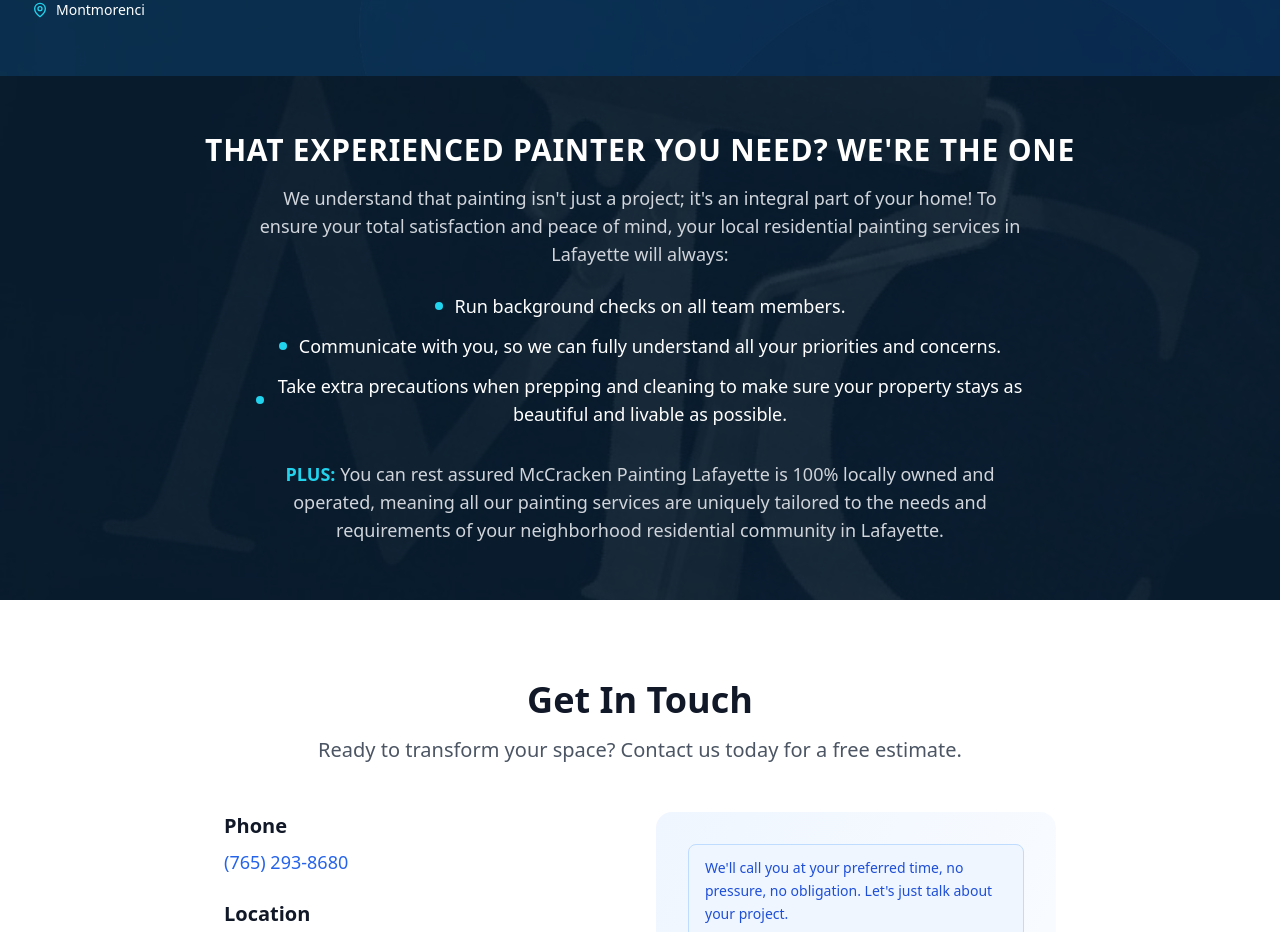
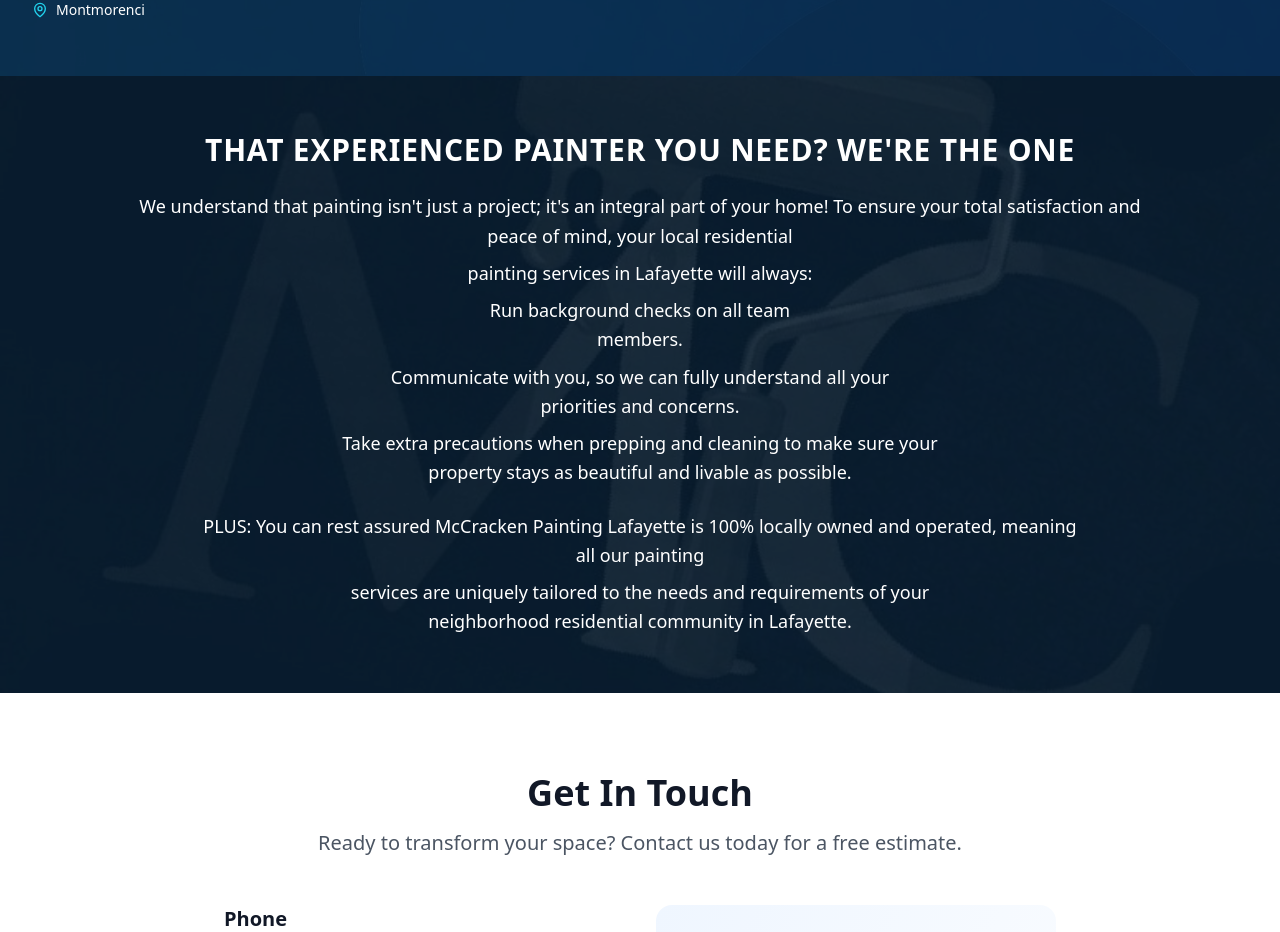
Before and after one commit to sampp37/NewMcCracken, a React (Vite) app: page / in a window 1280 px wide. Shown: the part 3934-4866 px from the top of the page. Built offline with nearby package versions, Linux system fonts and the light colour scheme; no server answers.

Commit message:
Adjust Section 6 text tapering

```diff
--- a/src/App.tsx
+++ b/src/App.tsx
@@ -422,29 +422,32 @@ function App() {
       >
         <div className="absolute inset-0 bg-[#0a1e2e]/75"></div>
         <div className="relative max-w-7xl mx-auto px-4 sm:px-6 lg:px-8 text-center">
-          <h2 className="text-2xl sm:text-3xl font-bold text-white uppercase tracking-wide mb-4">
+          <h2 className="text-2xl sm:text-3xl font-bold text-white uppercase tracking-wide mb-6">
             That Experienced Painter You Need? We're the One
           </h2>
-          <p className="text-gray-300 mb-6 max-w-3xl mx-auto text-lg">
-            We understand that painting isn't just a project; it's an integral part of your home! To ensure your total satisfaction and peace of mind, your local residential painting services in Lafayette will always:
-          </p>
-          <ul className="space-y-3 mb-8 max-w-3xl mx-auto">
-            <li className="flex items-center justify-center gap-3">
-              <span className="w-2 h-2 bg-cyan-400 rounded-full flex-shrink-0"></span>
-              <span className="text-white text-lg">Run background checks on all team members.</span>
-            </li>
-            <li className="flex items-center justify-center gap-3">
-              <span className="w-2 h-2 bg-cyan-400 rounded-full flex-shrink-0"></span>
-              <span className="text-white text-lg">Communicate with you, so we can fully understand all your priorities and concerns.</span>
-            </li>
-            <li className="flex items-center justify-center gap-3">
-              <span className="w-2 h-2 bg-cyan-400 rounded-full flex-shrink-0"></span>
-              <span className="text-white text-lg">Take extra precautions when prepping and cleaning to make sure your property stays as beautiful and livable as possible.</span>
-            </li>
-          </ul>
-          <p className="text-gray-300 max-w-3xl mx-auto text-lg">
-            <span className="text-cyan-400 font-bold">PLUS:</span> You can rest assured McCracken Painting Lafayette is 100% locally owned and operated, meaning all our painting services are uniquely tailored to the needs and requirements of your neighborhood residential community in Lafayette.
-          </p>
+          <div className="space-y-2 text-white text-lg leading-relaxed">
+            <p className="max-w-5xl mx-auto">
+              We understand that painting isn't just a project; it's an integral part of your home! To ensure your total satisfaction and peace of mind, your local residential
+            </p>
+            <p className="max-w-xl mx-auto">
+              painting services in Lafayette will always:
+            </p>
+            <p className="max-w-sm mx-auto">
+              Run background checks on all team members.
+            </p>
+            <p className="max-w-lg mx-auto">
+              Communicate with you, so we can fully understand all your priorities and concerns.
+            </p>
+            <p className="max-w-2xl mx-auto">
+              Take extra precautions when prepping and cleaning to make sure your property stays as beautiful and livable as possible.
+            </p>
+            <p className="max-w-4xl mx-auto pt-4">
+              PLUS: You can rest assured McCracken Painting Lafayette is 100% locally owned and operated, meaning all our painting
+            </p>
+            <p className="max-w-2xl mx-auto">
+              services are uniquely tailored to the needs and requirements of your neighborhood residential community in Lafayette.
+            </p>
+          </div>
         </div>
       </section>
 
```
